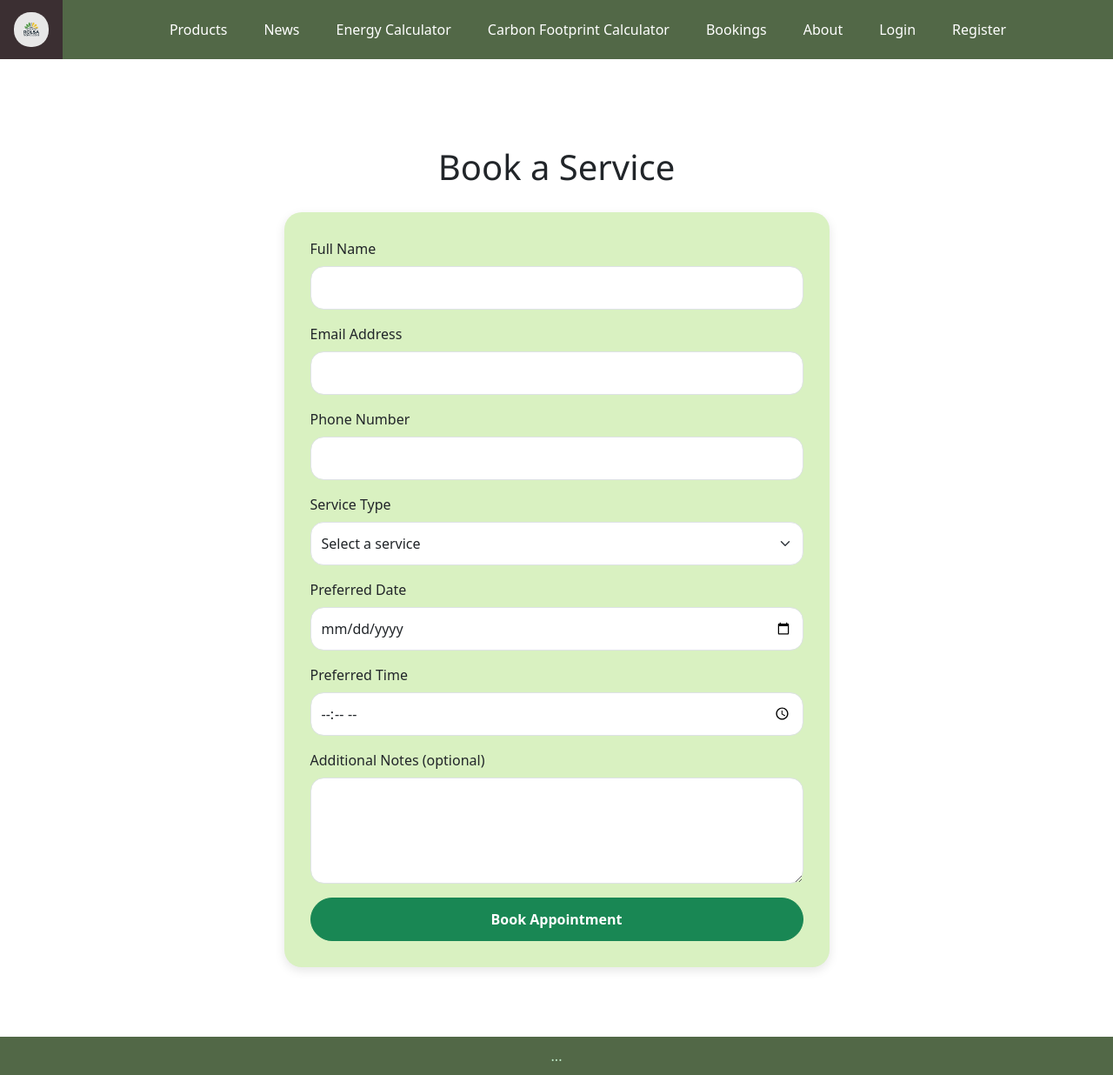
After one commit to Dahra-pixel/Rolsa, a Flask app: page /booking in a window 1280 px wide. The commit adds this page. Shown: the whole page at 87% size. Run offline with Flask 3, Linux system fonts and the light colour scheme.

Commit message:
Made a booking page and working on confirm booking page

```diff
--- a/app.py
+++ b/app.py
@@ -3,15 +3,27 @@ import sqlite3
 from werkzeug.security import generate_password_hash, check_password_hash
 import smtplib
 from email.message import EmailMessage
+from flask_mail import Mail, Message
+app = Flask(__name__)
+app.secret_key = "super_secret_key_change_later"
+DATABASE = "database.db"
+
+app.config['MAIL_SERVER'] = 'smtp.gmail.com'
+app.config['MAIL_PORT'] = 587
+app.config['MAIL_USE_TLS'] = True
+app.config['MAIL_USERNAME'] = 'your_email@gmail.com'
+app.config['MAIL_PASSWORD'] = 'your_app_password'
+app.config['MAIL_DEFAULT_SENDER'] = 'your_email@gmail.com'
+
+mail = Mail(app)
+
 
 EMAIL_ADDRESS = "yourprojectemail@gmail.com"
 EMAIL_PASSWORD = "your_app_password"
 
 
 
-app = Flask(__name__)
-app.secret_key = "super_secret_key_change_later"
-DATABASE = "database.db"
+
 
 
 # ---------------- DATABASE ----------------
@@ -103,6 +115,7 @@ def carbon_summary():
         records=records,
         total=total
     )
+
 
 
 
@@ -312,6 +325,43 @@ def init_db():
     conn.close()
 
 
+@app.route("/booking", methods=["GET", "POST"])
+def booking():
+    if request.method == "POST":
+        name = request.form["name"]
+        email = request.form["email"]
+        service = request.form["service"]
+        date = request.form["date"]
+        time = request.form["time"]
+
+        msg = Message(
+            subject="Your Booking Confirmation – Rolsa",
+            recipients=[email]
+        )
+
+        msg.body = f"""
+Hi {name},
+
+Your {service} has been successfully booked.
+
+Date: {date}
+Time: {time}
+
+Thank you for choosing Rolsa.
+We look forward to seeing you.
+
+— Aurora Team
+        """
+
+        mail.send(msg)
+
+        return render_template("booking.html", show_modal=True)
+
+    return render_template("booking.html")
+
+
+
+
 
 # ---------------- RUN ----------------
 if __name__ == "__main__":
--- a/static/css/style.css
+++ b/static/css/style.css
@@ -2,12 +2,6 @@ html, body {
     height: 100%;
     margin: 0;
 }
-
-
-main {
-    flex: 1;
-}
-
 
 body {
     display: flex;
@@ -17,6 +11,10 @@ body {
     font-family: 'Times New Roman', Times, serif;
 }
 
+main {
+    flex: 1;
+}
+
 footer {
     text-align: center;
     padding: 10px;
@@ -24,26 +22,31 @@ footer {
     color: #bfe9c8;
 }
 
-ul {
-list-style-type: none;
+/* NAVBAR */
+ul.navbar {
+    list-style: none;
     margin: 0;
     padding: 0;
     background-color: #526847;
 
-display: flex;          /* enables flexbox */
-justify-content: center; /* centers the items horizontally */
-align-items: center;     /* vertically centers them (optional) */
+    display: flex;
+    align-items: center;
 }
 
+/* Center everything except logo */
+.nav-center {
+    display: flex;
+    gap: 10px;
+    margin: 0 auto; /* THIS is the centering */
+}
 
+/* Links */
 ul li a {
-display: block;
     color: #ffffff;
-text-align: center;
     padding: 14px 16px;
     text-decoration: none;
+    display: block;
 }
-
 
 ul li a:hover {
     background-color: #3B2F32;
@@ -51,40 +54,35 @@ background-color: #3B2F32;
 
 
 .nav_logo img {
-  width:40px;
+    width: 40px;
     border-radius: 19px;
 }
+
+/* Banners, text boxes, gallery, news, forms, etc. */
+/* (Your original CSS continues unchanged below) */
 
 .banner_img {
     width: 100%;
     height: 300px;
     object-fit: cover;
-
 }
 
-.page_heading_text{
+.page_heading_text {
     text-align: center;
     font-family: 'Segoe UI', Tahoma, Geneva, Verdana, sans-serif;
     padding: 3%;
 }
 
-.nav-link-login-link, .nav-link-register-link {
-  color: #ffffff;
-  padding: 14px 16px;
-  cursor: pointer;
-}
-
-.home_page_text{
+.home_page_text {
     padding: 4%;
-
 }
 
 .text_box {
-  background-color: #d9f1c1; /* soft, clean */
-  border-radius: 20px;       /* rounded edges */
+    background-color: #d9f1c1;
+    border-radius: 20px;
     padding: 30px;
     max-width: 95%;
-  margin: 0 auto;            /*centers it */
+    margin: 0 auto;
     box-shadow: 0 4px 12px rgba(0,0,0,0.1);
 }
 
@@ -240,11 +221,27 @@ div.gallery-item .desc {
 }
 
 
+/* To ensure that the bootstrap does not overide the set colours */
+
+ul.navbar a,
+ul.navbar a.nav-link-login-link,
+ul.navbar a.nav-link-register-link {
+    color: #ffffff !important;
+}
 
 
-/* Colours */
-/* #6D8973 ------------ Lightest*/
-/* CDD8AE */
-/* A2B65A */
-/* 656E1F */
-/*  ----------------- Darkest*/
+
+/* Booking page */
+
+.booking-form input,
+.booking-form select,
+.booking-form textarea {
+    border-radius: 15px;
+    padding: 12px;
+}
+
+.booking-form button {
+    border-radius: 25px;
+    padding: 12px;
+    font-weight: 600;
+}
--- a/templates/base.html
+++ b/templates/base.html
@@ -5,46 +5,44 @@
     <meta charset="UTF-8">
     <meta name="viewport" content="width=device-width, initial-scale=1.0">
     <title>Aurora</title>
+
     <link rel="stylesheet" href="{{ url_for('static', filename='css/style.css') }}">
     <link href="https://cdn.jsdelivr.net/npm/bootstrap@5.3.2/dist/css/bootstrap.min.css" rel="stylesheet">
     <script src="https://cdn.jsdelivr.net/npm/bootstrap@5.3.2/dist/js/bootstrap.bundle.min.js"></script>
 
 </head>
 
+<body>
 
-<body>
-    <ul>
+    <!-- NAVBAR -->
+    <ul class="navbar">
+
 
         <li class="nav_logo">
             <a href="{{ url_for('home') }}">
                 <img src="{{ url_for('static', filename='images/logo.png') }}" alt="">
             </a>
         </li>
+
+        <!-- CENTER -->
+        <div class="nav-center">
             <li><a href="{{ url_for('products') }}">Products</a></li>
             <li><a href="{{ url_for('news') }}">News</a></li>
             <li><a href="{{ url_for('energy') }}">Energy Calculator</a></li>
             <li><a href="{{ url_for('carbon') }}">Carbon Footprint Calculator</a></li>
+            <li><a href="{{ url_for('booking') }}">Bookings</a></li>
+            <li><a href="{{ url_for('about') }}">About</a></li>
+            <li><a data-bs-toggle="modal" data-bs-target="#loginModal">Login</a></li>
+            <li><a data-bs-toggle="modal" data-bs-target="#registerModal">Register</a></li>
+        </div>
+    </ul>
 
-
-
-
-
-        <li>
-            <a class="nav-link-login-link" data-bs-toggle="modal" data-bs-target="#loginModal">Login</a>
-        </li>
-
-        <li>
-            <a class="nav-link-register-link" data-bs-toggle="modal" data-bs-target="#registerModal">Register</a>
-        </li>
-        <li><a href="{{ url_for('about') }}">About</a></li>
-        <li><a href="{{ url_for('contact') }}">Contact</a></li>
-
-    </ul>
 
     <main>
         {% block content %}
         {% endblock %}
     </main>
+
 
     <!-- LOGIN MODAL -->
     <div class="modal fade" id="loginModal" tabindex="-1" aria-hidden="true">
@@ -79,7 +77,6 @@
             </div>
         </div>
     </div>
-
 
 
     <!-- REGISTER MODAL -->
@@ -129,13 +126,9 @@
     </div>
 
 
-            </div>
-        </div>
-    </div>
-
-
-
-    <footer> ... </footer>
+    <footer>
+        ...
+    </footer>
 
 </body>
 </html>
--- /dev/null
+++ b/templates/booking.html
@@ -0,0 +1,95 @@
+{% extends "base.html" %}
+{% block content %}
+
+<div class="page-section">
+    <h1 class="page_heading_text">Book a Service</h1>
+
+    <div class="text_box">
+        <form class="booking-form" method="POST" action="{{ url_for('booking') }}">
+
+            <div class="mb-3">
+                <label class="form-label">Full Name</label>
+                <input type="text" name="name" class="form-control" required>
+            </div>
+
+            <div class="mb-3">
+                <label class="form-label">Email Address</label>
+                <input type="email" name="email" class="form-control" required>
+            </div>
+
+            <div class="mb-3">
+                <label class="form-label">Phone Number</label>
+                <input type="tel" name="phone" class="form-control" required>
+            </div>
+
+            <div class="mb-3">
+                <label class="form-label">Service Type</label>
+                <select name="service" class="form-select" required>
+                    <option value="">Select a service</option>
+                    <option value="consultation">Consultation</option>
+                    <option value="installation">Installation</option>
+                </select>
+            </div>
+
+            <div class="mb-3">
+                <label class="form-label">Preferred Date</label>
+                <input type="date" name="date" class="form-control" required>
+            </div>
+
+            <div class="mb-3">
+                <label class="form-label">Preferred Time</label>
+                <input type="time" name="time" class="form-control" required>
+            </div>
+
+            <div class="mb-3">
+                <label class="form-label">Additional Notes (optional)</label>
+                <textarea name="notes" class="form-control" rows="4"></textarea>
+            </div>
+
+            <button type="submit" class="btn btn-success w-100">
+                Book Appointment
+            </button>
+
+
+
+        </form>
+    </div>
+</div>
+
+
+<!-- To confirm bookings -->
+
+<!-- Confirmation Modal -->
+<div class="modal fade" id="confirmationModal" tabindex="-1" aria-hidden="true">
+  <div class="modal-dialog modal-dialog-centered">
+    <div class="modal-content">
+
+      <div class="modal-header">
+        <h5 class="modal-title">Booking Confirmed</h5>
+        <button type="button" class="btn-close" data-bs-dismiss="modal"></button>
+      </div>
+
+      <div class="modal-body">
+        <p>Your appointment has been successfully booked.</p>
+        <p>A confirmation email has been sent to you.</p>
+      </div>
+
+      <div class="modal-footer">
+        <button class="btn btn-success" data-bs-dismiss="modal">Done</button>
+      </div>
+
+    </div>
+  </div>
+</div>
+
+{% if show_modal %}
+<script>
+    const confirmationModal = new bootstrap.Modal(
+        document.getElementById('confirmationModal')
+    );
+    confirmationModal.show();
+</script>
+{% endif %}
+
+
+{% endblock %}
```
Also changed, not shown: other parts of static/css/style.css (+16 -33 lines), templates/contact.html (deleted, +0 -12 lines), templates/news.html (+4 -4 lines). Lines whose indentation alone changed are shown as unchanged.
